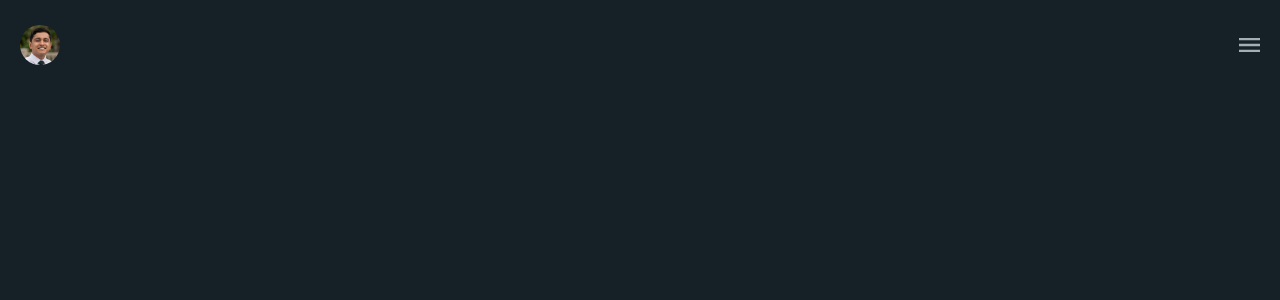
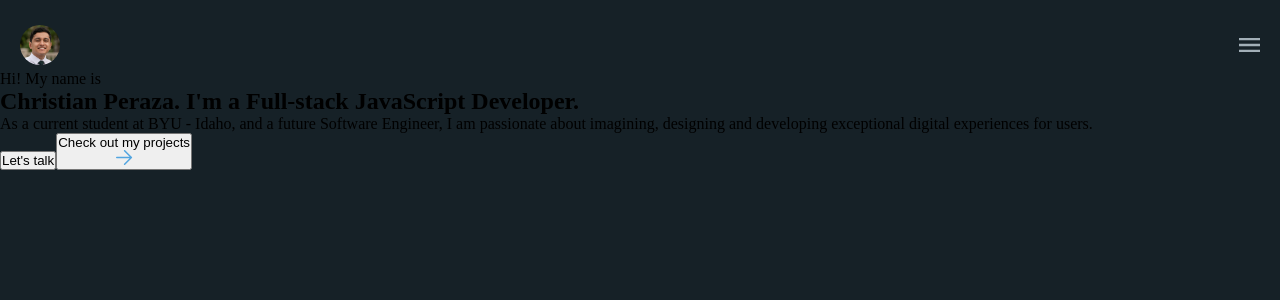
Before and after one commit to chrisperaza/portfolio-dev, a React (Vite) app: page / in a window 1280 px wide. Shown: the top 300 px of the page. Built offline with nearby package versions, Linux system fonts and the light colour scheme.

Commit message:
Import main component

```diff
--- a/src/App.jsx
+++ b/src/App.jsx
@@ -1,9 +1,15 @@
 // import React from 'react'
 // Import components
 import Header from './components/Header';
+import Main from './components/Main';
 
 const App = () => {
-  return <Header />;
+  return (
+    <>
+      <Header />
+      <Main />
+    </>
+  );
 };
 
 export default App;
```
